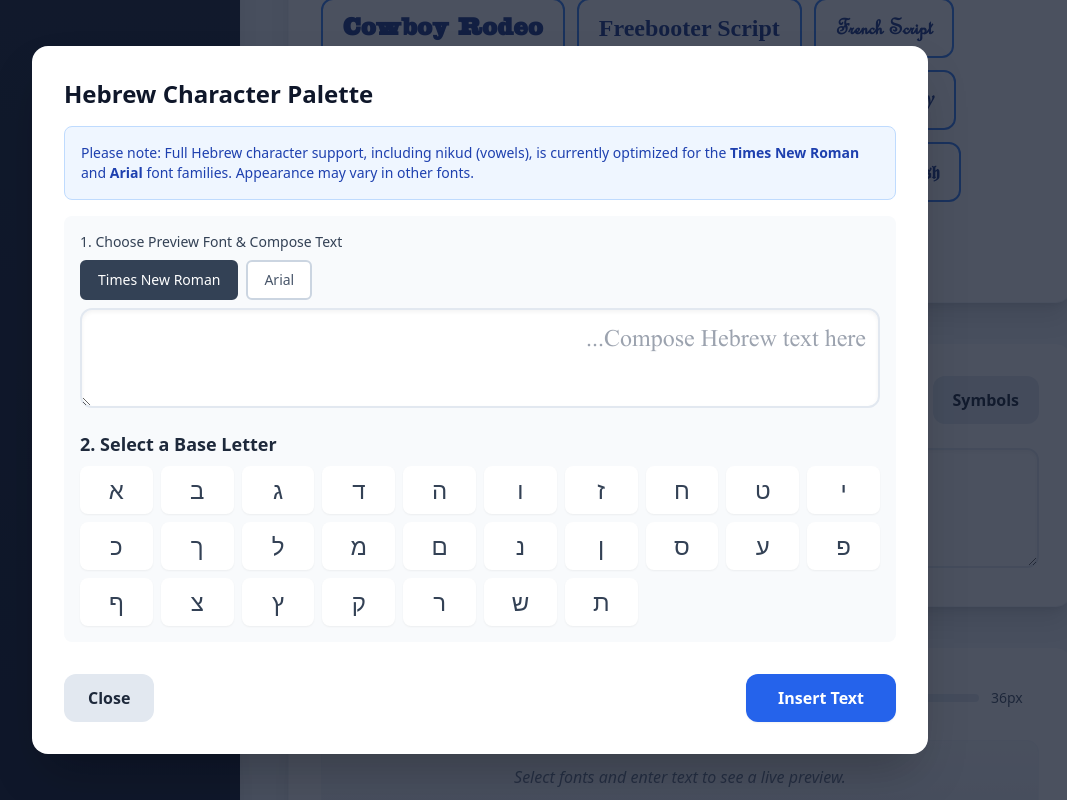
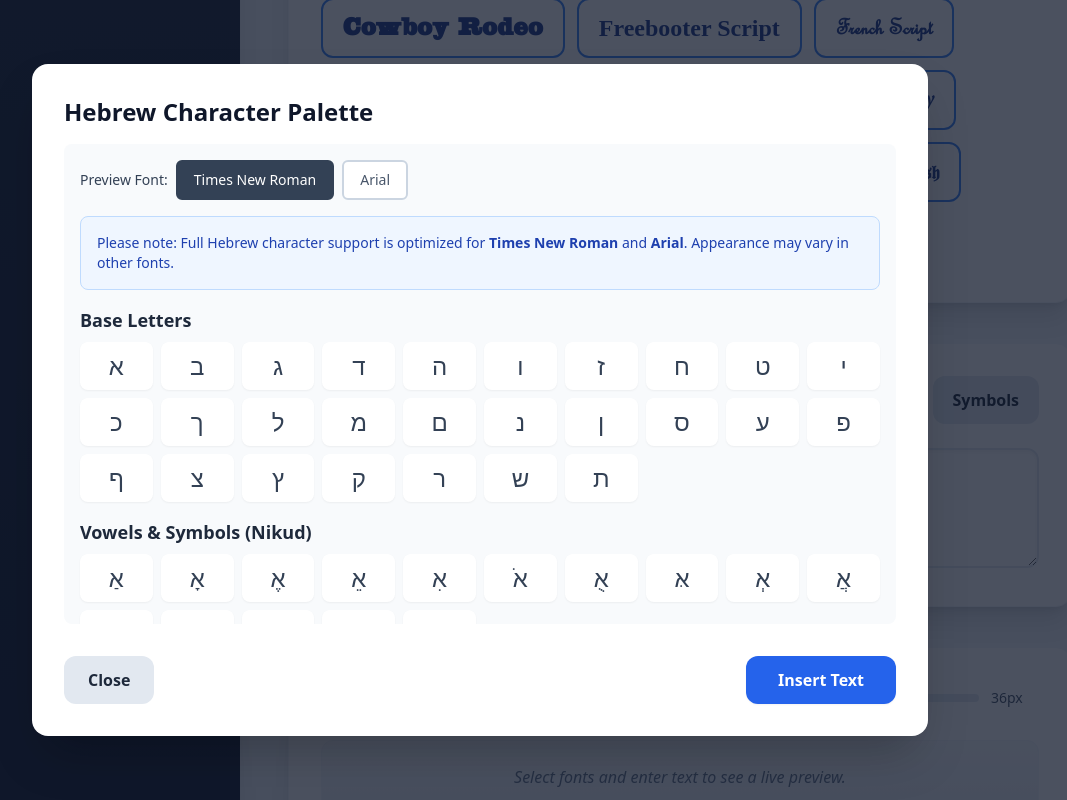
Before and after one commit to Arch-Tom/archfonthub, a React (Vite) app: page / in a window 1280 px wide. Both pictures are taken after a click on the button "Hebrew". Shown: the part 729-1529 px from the top of the page, without its empty margins (160-1227 px from the left). Built offline with nearby package versions, Linux system fonts and the light colour scheme; a web font is replaced by a local one.

Commit message:
Update to Hebrew palette to move preview

```diff
--- a/src/App.jsx
+++ b/src/App.jsx
@@ -95,7 +95,6 @@ const App = () => {
     const [showGlyphPalette, setShowGlyphPalette] = useState(false);
     const [showAccentPalette, setShowAccentPalette] = useState(false);
     const [showHebrewPalette, setShowHebrewPalette] = useState(false);
-    const [selectedHebrewBase, setSelectedHebrewBase] = useState(null);
     const [customerName, setCustomerName] = useState('');
     const [customerCompany, setCustomerCompany] = useState('');
     const [orderNumber, setOrderNumber] = useState('');
@@ -103,15 +102,12 @@ const App = () => {
     const [isDataPrefilled, setIsDataPrefilled] = useState(false);
     const [isSubmitting, setIsSubmitting] = useState(false);
 
-    // --- NEW STATE for the Hebrew palette preview ---
+    // State for the Hebrew palette preview
     const [hebrewPaletteText, setHebrewPaletteText] = useState('');
     const [hebrewPreviewFont, setHebrewPreviewFont] = useState({ name: 'Times New Roman', family: 'TimesNewRomanPSMT' });
 
 
     const textInputRef = useRef(null);
-    // --- NEW REF for the Hebrew palette textarea ---
-    const hebrewTextInputRef = useRef(null);
-
 
     useEffect(() => {
         const params = new URLSearchParams(window.location.search);
@@ -156,13 +152,13 @@ const App = () => {
 
     const formatForFilename = (str) => str.trim().replace(/\s+/g, '_').replace(/[^a-zA-Z0-9_-]/g, '');
 
-    const handleGlyphInsert = (glyph, replaceLength = 0) => {
+    const handleGlyphInsert = (glyph) => {
         const textarea = textInputRef.current;
         if (!textarea) return;
 
+        const start = textarea.selectionStart;
         const end = textarea.selectionEnd;
         const text = customText;
-        const start = end - replaceLength;
         const newText = text.substring(0, start) + glyph + text.substring(end);
         setCustomText(newText);
 
@@ -172,25 +168,7 @@ const App = () => {
         }, 0);
     };
 
-    // --- NEW FUNCTION to handle inserting text into the Hebrew palette preview ---
-    const handleHebrewPaletteInsert = (glyph, replaceLength = 0) => {
-        const textarea = hebrewTextInputRef.current;
-        if (!textarea) return;
-
-        const end = textarea.selectionEnd;
-        const text = hebrewPaletteText;
-        const start = end - replaceLength;
-
-        const newText = text.substring(0, start) + glyph + text.substring(end);
-        setHebrewPaletteText(newText);
-
-        textarea.focus();
-        setTimeout(() => {
-            textarea.selectionStart = textarea.selectionEnd = start + glyph.length;
-        }, 0);
-    };
-
-    // --- NEW FUNCTION to insert composed Hebrew text into the main editor ---
+    // Inserts composed Hebrew text into the main editor
     const handleInsertToMain = () => {
         if (!hebrewPaletteText) return;
 
@@ -215,7 +193,6 @@ const App = () => {
         // Clear the palette text and close it
         setHebrewPaletteText('');
         setShowHebrewPalette(false);
-        setSelectedHebrewBase(null);
     };
 
 
@@ -353,20 +330,13 @@ const App = () => {
     const hebrewCharacters = ['א', 'ב', 'ג', 'ד', 'ה', 'ו', 'ז', 'ח', 'ט', 'י', 'כ', 'ך', 'ל', 'מ', 'ם', 'נ', 'ן', 'ס', 'ע', 'פ', 'ף', 'צ', 'ץ', 'ק', 'ר', 'ש', 'ת'];
 
     const hebrewNikud = [
-        { insert: 'ַ', name: 'Patah' },
-        { insert: 'ָ', name: 'Qamats' },
-        { insert: 'ֶ', name: 'Segol' },
-        { insert: 'ֵ', name: 'Tsere' },
-        { insert: 'ִ', name: 'Hiriq' },
-        { insert: 'ֹ', name: 'Holam' },
-        { insert: 'ֻ', name: 'Qubuts' },
-        { insert: 'ּ', name: 'Dagesh or Shuruk' },
-        { insert: 'ְ', name: 'Shva' },
-        { insert: 'ֲ', name: 'Hataf Patah' },
-        { insert: 'ֳ', name: 'Hataf Qamats' },
-        { insert: 'ֱ', name: 'Hataf Segol' },
-        { insert: 'ׂ', name: 'Sin Dot' },
-        { insert: 'ׁ', name: 'Shin Dot' },
+        { insert: 'ַ', name: 'Patah' }, { insert: 'ָ', name: 'Qamats' },
+        { insert: 'ֶ', name: 'Segol' }, { insert: 'ֵ', name: 'Tsere' },
+        { insert: 'ִ', name: 'Hiriq' }, { insert: 'ֹ', name: 'Holam' },
+        { insert: 'ֻ', name: 'Qubuts' }, { insert: 'ּ', name: 'Dagesh or Shuruk' },
+        { insert: 'ְ', name: 'Shva' }, { insert: 'ֲ', name: 'Hataf Patah' },
+        { insert: 'ֳ', name: 'Hataf Qamats' }, { insert: 'ֱ', name: 'Hataf Segol' },
+        { insert: 'ׂ', name: 'Sin Dot' }, { insert: 'ׁ', name: 'Shin Dot' },
         { insert: 'ֿ', name: 'Rafe' },
     ];
 
@@ -499,44 +469,30 @@ const App = () => {
 
             {(showCustomerModal || showMessageBox || showGlyphPalette || showAccentPalette || showHebrewPalette) && (
                 <div className="fixed inset-0 bg-slate-900 bg-opacity-75 flex items-center justify-center p-4 z-50 transition-opacity animate-fade-in">
-                    <div className="bg-white rounded-2xl shadow-2xl p-8 w-full max-w-4xl animate-fade-in"> {/* Increased max-width */}
+                    <div className="bg-white rounded-2xl shadow-2xl p-8 w-full max-w-4xl animate-fade-in">
                         {showHebrewPalette && (
                             <div className="space-y-4">
                                 <h3 className="text-2xl font-bold text-slate-900">Hebrew Character Palette</h3>
 
-                                <div className="p-4 bg-blue-50 border border-blue-200 rounded-lg text-sm text-blue-800">
-                                    Please note: Full Hebrew character support, including nikud (vowels), is currently optimized for the <strong>Times New Roman</strong> and <strong>Arial</strong> font families. Appearance may vary in other fonts.
-                                </div>
-
-                                <div className="p-4 bg-slate-50 rounded-lg space-y-4">
-                                    <div>
-                                        <label className="block text-sm font-medium text-slate-700 mb-2">1. Choose Preview Font & Compose Text</label>
-                                        <div className="flex items-center gap-2 mb-2">
+                                <div className="p-4 bg-slate-50 rounded-lg space-y-4 max-h-[60vh] overflow-y-auto">
+                                    <div className="flex items-center gap-2">
+                                        <label className="block text-sm font-medium text-slate-700">Preview Font:</label>
                                         <button onClick={() => setHebrewPreviewFont({ name: 'Times New Roman', family: 'TimesNewRomanPSMT' })} className={`px-4 py-2 text-sm rounded-md border-2 ${hebrewPreviewFont.name === 'Times New Roman' ? 'bg-slate-700 text-white border-slate-700' : 'bg-white text-slate-600 border-slate-300 hover:bg-slate-100'}`}>Times New Roman</button>
                                         <button onClick={() => setHebrewPreviewFont({ name: 'Arial', family: 'ArialMT' })} className={`px-4 py-2 text-sm rounded-md border-2 ${hebrewPreviewFont.name === 'Arial' ? 'bg-slate-700 text-white border-slate-700' : 'bg-white text-slate-600 border-slate-300 hover:bg-slate-100'}`}>Arial</button>
                                     </div>
-                                        <textarea
-                                            ref={hebrewTextInputRef}
-                                            className="w-full p-3 border-2 border-slate-200 rounded-xl shadow-inner focus:outline-none focus:ring-2 focus:ring-blue-400 focus:border-blue-400 min-h-[100px] text-2xl"
-                                            value={hebrewPaletteText}
-                                            onChange={(e) => setHebrewPaletteText(e.target.value)}
-                                            placeholder="Compose Hebrew text here..."
-                                            dir="rtl"
-                                            style={{ fontFamily: hebrewPreviewFont.family }}
-                                        />
+
+                                    <div className="p-4 bg-blue-50 border border-blue-200 rounded-lg text-sm text-blue-800">
+                                        Please note: Full Hebrew character support is optimized for <strong>Times New Roman</strong> and <strong>Arial</strong>. Appearance may vary in other fonts.
                                     </div>
 
                                     <div>
-                                        <h4 className="font-semibold text-lg text-slate-800 mb-2">2. Select a Base Letter</h4>
+                                        <h4 className="font-semibold text-lg text-slate-800 mb-2">Base Letters</h4>
                                         <div className="grid grid-cols-8 lg:grid-cols-10 gap-2">
                                             {hebrewCharacters.map(char => (
                                                 <button
                                                     key={char}
-                                                    onClick={() => {
-                                                        handleHebrewPaletteInsert(char);
-                                                        setSelectedHebrewBase(char);
-                                                    }}
-                                                    className={`flex items-center justify-center h-12 w-full bg-white rounded-lg shadow-sm text-2xl transition-colors ${selectedHebrewBase === char ? 'ring-2 ring-blue-500' : 'text-slate-700 hover:bg-blue-100 hover:text-blue-700'}`}
+                                                    onClick={() => setHebrewPaletteText(prev => prev + char)}
+                                                    className="flex items-center justify-center h-12 w-full bg-white rounded-lg shadow-sm text-2xl text-slate-700 hover:bg-blue-100 hover:text-blue-700 transition-colors"
                                                     title={`Insert ${char}`}
                                                 >
                                                     {char}
@@ -545,35 +501,41 @@ const App = () => {
                                         </div>
                                     </div>
 
-                                    {selectedHebrewBase && (
                                     <div>
-                                            <div className='flex justify-between items-center mt-4 mb-2'>
-                                                <h4 className="font-semibold text-lg text-slate-800">3. Choose a Vowel Option for {selectedHebrewBase}</h4>
-                                                <button onClick={() => setSelectedHebrewBase(null)} className="text-sm text-blue-600 hover:underline">Clear</button>
-                                            </div>
+                                        <h4 className="font-semibold text-lg text-slate-800 mb-2">Vowels & Symbols (Nikud)</h4>
                                         <div className="grid grid-cols-8 lg:grid-cols-10 gap-2">
-                                                {hebrewNikud.map(nikud => {
-                                                    const pointedLetter = selectedHebrewBase + nikud.insert;
-                                                    return (
+                                            {hebrewNikud.map(nikud => (
                                                 <button
                                                     key={nikud.name}
-                                                            onClick={() => {
-                                                                handleHebrewPaletteInsert(nikud.insert);
-                                                                setSelectedHebrewBase(null);
-                                                            }}
+                                                    onClick={() => setHebrewPaletteText(prev => prev + nikud.insert)}
                                                     className="flex items-center justify-center h-12 w-full bg-white rounded-lg shadow-sm text-2xl text-slate-700 hover:bg-blue-100 hover:text-blue-700 transition-colors"
                                                     title={nikud.name}
                                                 >
-                                                            {pointedLetter}
+                                                    {`א${nikud.insert}`}
                                                 </button>
-                                                    );
-                                                })}
+                                            ))}
                                         </div>
                                     </div>
-                                    )}
+
+                                    <div className="pt-4">
+                                        <div className="flex justify-between items-center mb-2">
+                                            <label className="block text-sm font-medium text-slate-700">Preview</label>
+                                            <div className="flex items-center gap-2">
+                                                <button onClick={() => setHebrewPaletteText(text => text.slice(0, -1))} className="px-3 py-1 bg-slate-200 text-slate-700 rounded-md hover:bg-slate-300 text-sm font-semibold">Backspace</button>
+                                                <button onClick={() => setHebrewPaletteText('')} className="px-3 py-1 bg-red-100 text-red-700 rounded-md hover:bg-red-200 text-sm font-semibold">Clear</button>
+                                            </div>
+                                        </div>
+                                        <textarea
+                                            readOnly
+                                            className="w-full p-3 border-2 border-slate-200 rounded-xl shadow-inner bg-slate-50 min-h-[100px] text-2xl cursor-default"
+                                            value={hebrewPaletteText}
+                                            dir="rtl"
+                                            style={{ fontFamily: hebrewPreviewFont.family }}
+                                        />
+                                    </div>
                                 </div>
                                 <div className="flex justify-between items-center pt-4">
-                                    <button type="button" className="px-6 py-3 bg-slate-200 text-slate-800 rounded-xl hover:bg-slate-300 font-semibold transition-colors text-base flex-shrink-0" onClick={() => { setShowHebrewPalette(false); setHebrewPaletteText(''); setSelectedHebrewBase(null); }}>Close</button>
+                                    <button type="button" className="px-6 py-3 bg-slate-200 text-slate-800 rounded-xl hover:bg-slate-300 font-semibold transition-colors text-base flex-shrink-0" onClick={() => { setShowHebrewPalette(false); setHebrewPaletteText(''); }}>Close</button>
                                     <button type="button" className="px-8 py-3 bg-blue-600 text-white rounded-xl hover:bg-blue-700 font-bold transition-colors shadow-sm text-base flex-shrink-0" onClick={handleInsertToMain}>Insert Text</button>
                                 </div>
                             </div>
```
Lines whose indentation alone changed are shown as unchanged.
